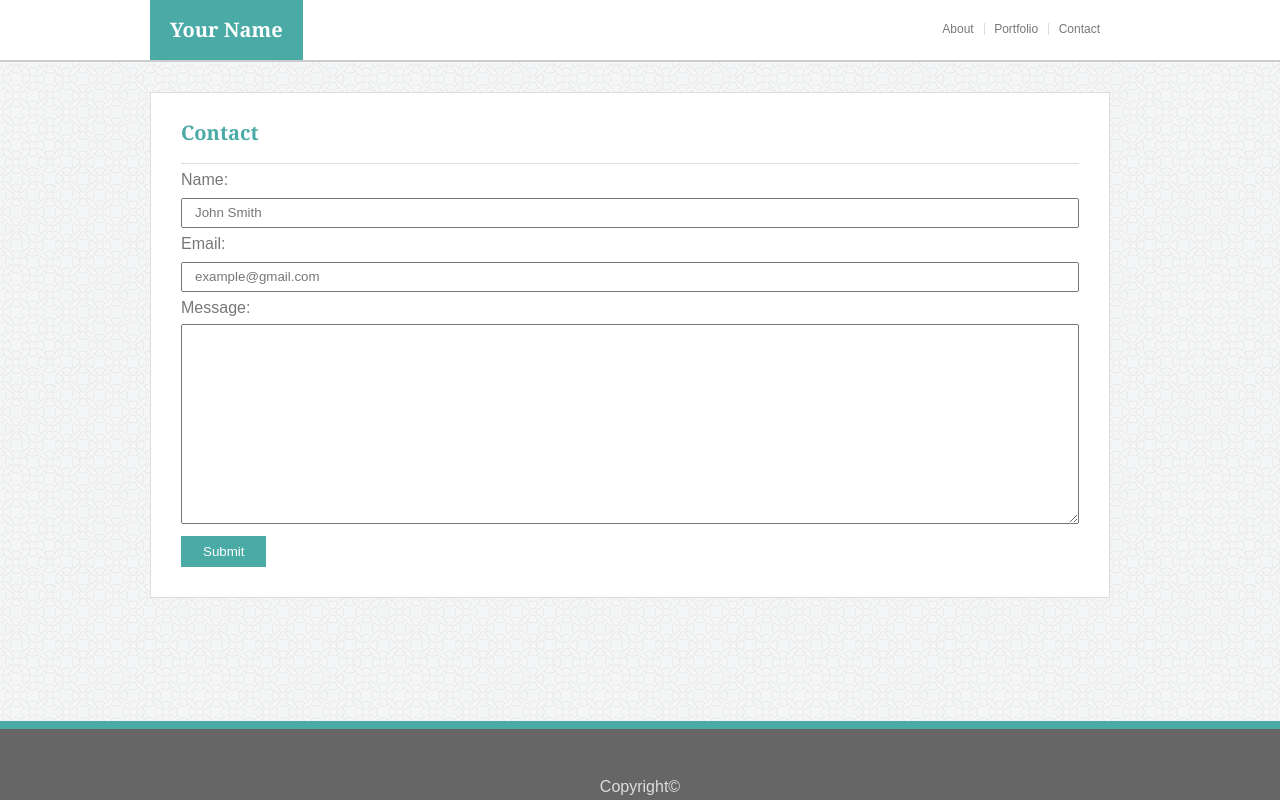
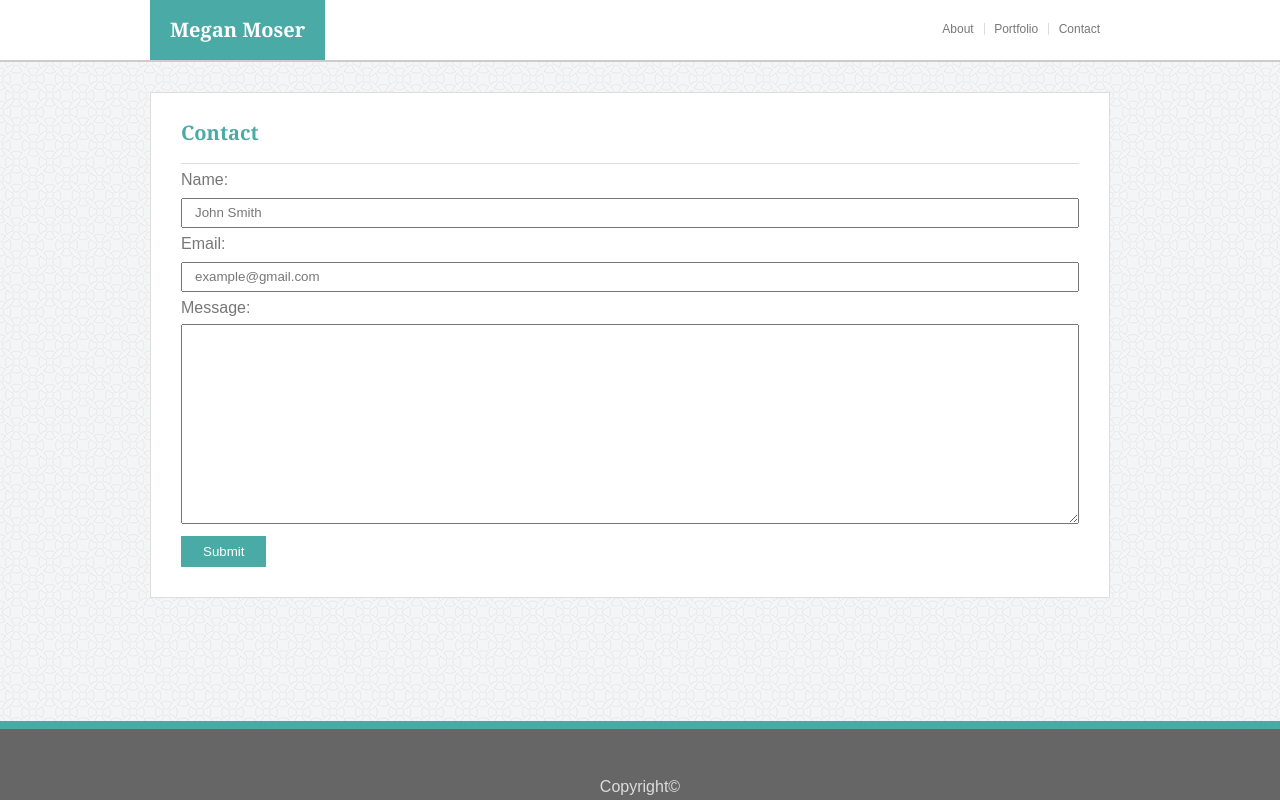
Before and after one commit to mgmoser1/Basic-Portfolio, a plain HTML site: page contact.html in a window 1280 px wide. Drawn offline with Linux system fonts and the light colour scheme.

Commit message:
Changed name on portfolio and contact pages

```diff
--- a/contact.html
+++ b/contact.html
@@ -11,7 +11,7 @@
         <header class="group full-width">
             <section class="header-container">
                 <section class="header-name">
-                    <h1>Your Name</h1>
+                    <h1>Megan Moser</h1>
                 </section>
 
                 <nav class="nav">
```
Also changed, not shown: index.html (+1 -1 lines), portfolio.html (+1 -1 lines).
